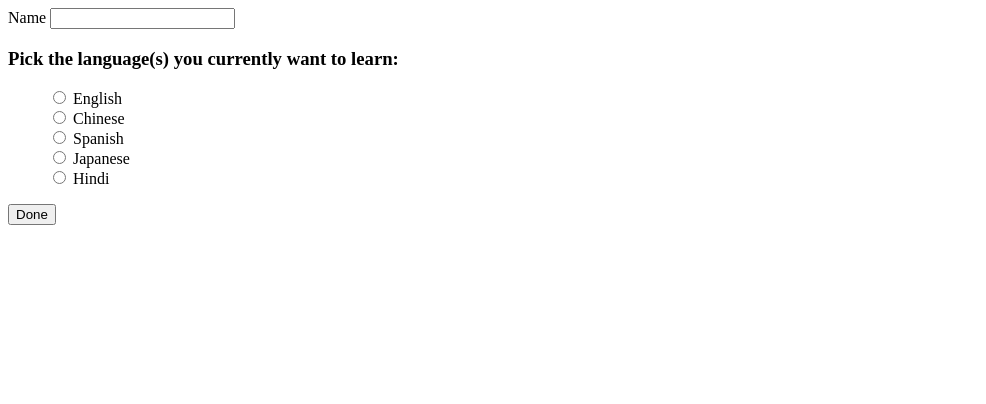
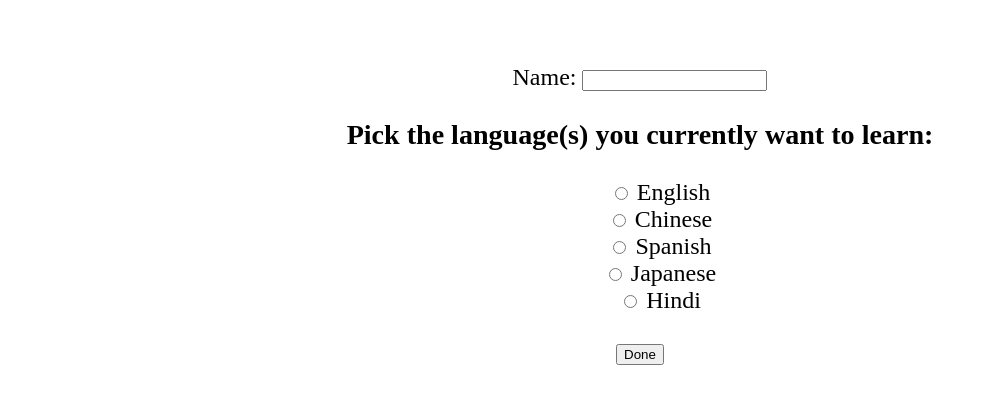
Before and after one commit to JoodanRe/SCEGraph-Hackathon-Project, a plain HTML site: page index.html in a window 1280 px wide. Shown: the whole page, without its empty margins (0-986 px from the left). Drawn offline with Linux system fonts and the light colour scheme.

Commit message:
layout changes
mainly to make the text bigger and be at the center

```diff
--- a/index.html
+++ b/index.html
@@ -4,6 +4,7 @@
   <head>
     <meta charset="UTF-8">
     <meta name="viewport" content="width=device-width, initial-scale=1.0">
+    <link rel="stylesheet" href="layout.css">
     <title>Language Learning App</title>
   </head>
   <body>
@@ -11,7 +12,7 @@
 
     <!-- user's name -->
     <form action="" method="post">
-      <label for="nameInput"> Name
+      <label for="nameInput"> Name:
         <input type="text" name="nameInput" id="nameInput">
       </label>
 
--- /dev/null
+++ b/layout.css
@@ -0,0 +1,5 @@
+body {
+  text-align: center;
+  margin: 64px 64px;
+  font-size: 24px;
+}
```
